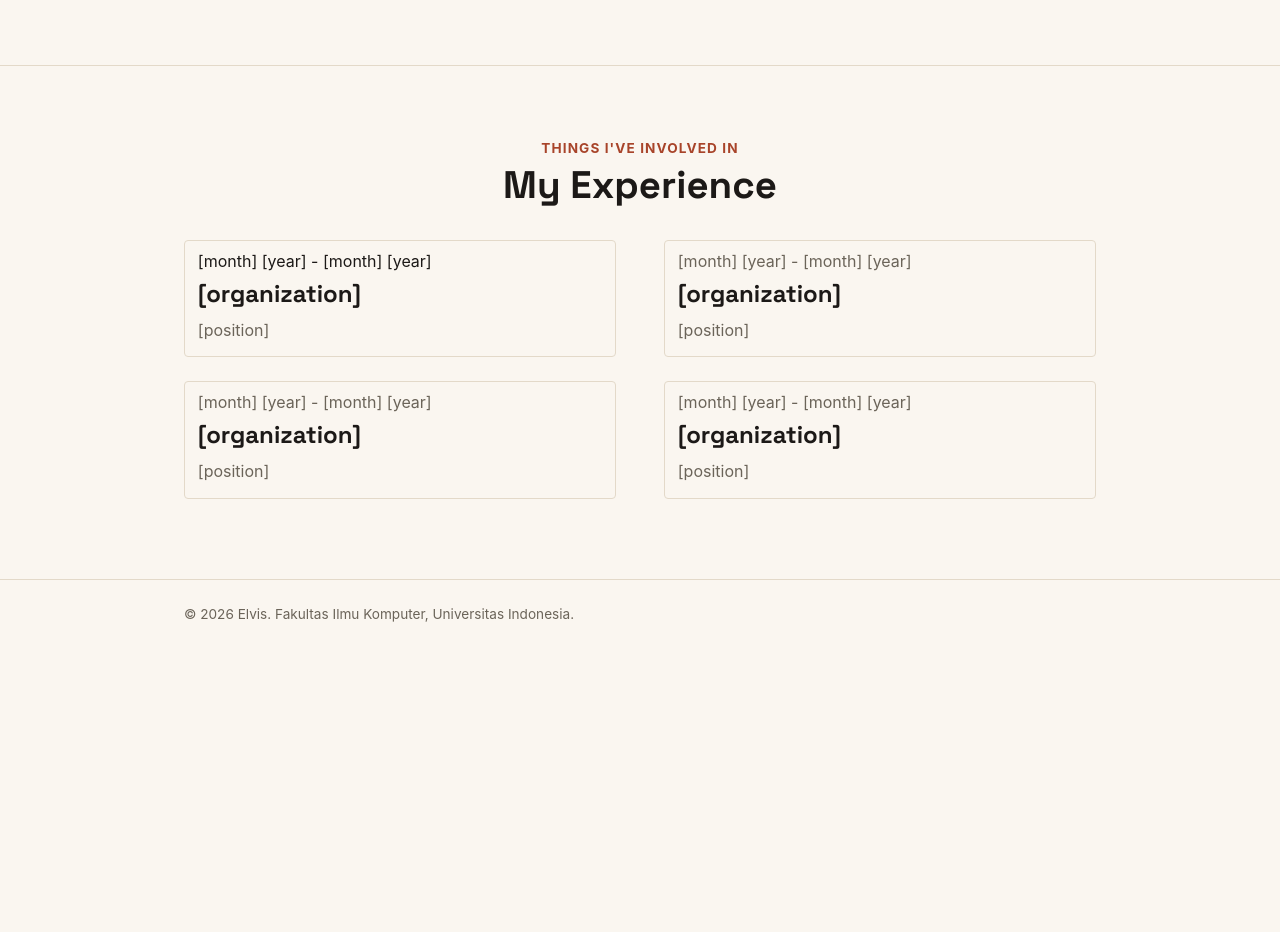
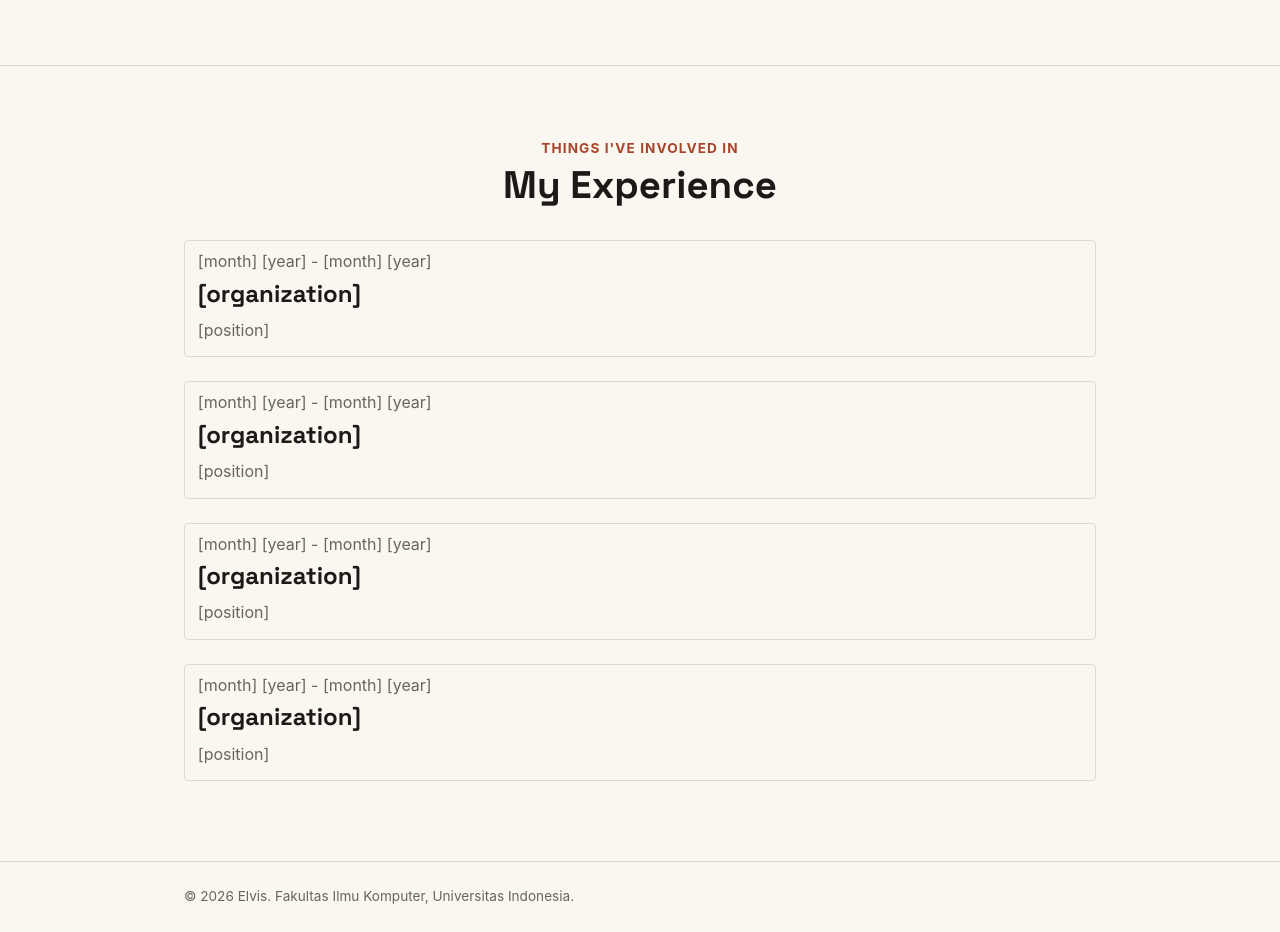
Before and after one commit to vis-fishy/myportofolio, a Django app: page / in a window 1280 px wide. Shown: the part 540-1472 px from the top of the page. Before the commit the page ends 1162 px from the top, so only its background shows below. Run offline with Django 5.2, Linux system fonts and the light colour scheme.

Commit message:
structure-change: change experience card structure to one column only; fix: added class to some time placeholder

```diff
--- a/static/css/style.css
+++ b/static/css/style.css
@@ -208,8 +208,7 @@ h1, h2, .brand {
 .experience-cards {
     grid-area: card;
     display: grid;
-    grid-template-columns: 1fr 1fr;
-    gap: 1.5rem 3rem;
+    gap: 1.5rem 0;
 }
 
 .experience-card {
--- a/templates/index.html
+++ b/templates/index.html
@@ -61,7 +61,7 @@
 
                 <div class="experience-cards">
                     <div class="experience-card">
-                        <p>[month] [year] - [month] [year]</p>
+                        <p class="bio">[month] [year] - [month] [year]</p>
                         <h2>[organization]</h2>
                         <p class="bio description">[position]</p>
                     </div>
```
